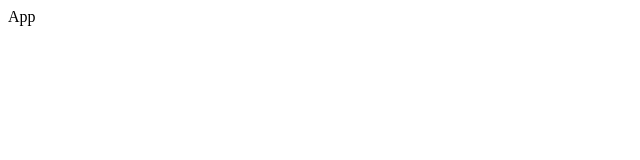
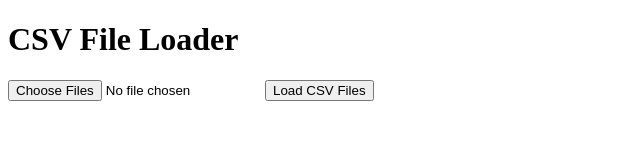
Before and after one commit to wolfgunblood/excel-loader, a plain HTML site: page index.html in a window 1280 px wide. Shown: the whole page, without its empty margins (0-640 px from the left). Drawn offline with Linux system fonts and the light colour scheme.

Commit message:
Added frontend code

```diff
--- a/index.html
+++ b/index.html
@@ -1,12 +1,22 @@
 <!DOCTYPE html>
 <html lang="en">
+
 <head>
     <meta charset="UTF-8">
     <meta http-equiv="X-UA-Compatible" content="IE=edge">
     <meta name="viewport" content="width=device-width, initial-scale=1.0">
-    <title>Document</title>
+    <title>CSV File Loader</title>
 </head>
+
 <body>
-    App
+    <h1>CSV File Loader</h1>
+
+    <input type="file" id="directoryInput" webkitdirectory directory multiple>
+    <button onclick="loadCSVFiles()">Load CSV Files</button>
+
+    <div id="output"></div>
+
+    <script src="script.js"></script>
 </body>
+
 </html>
```
